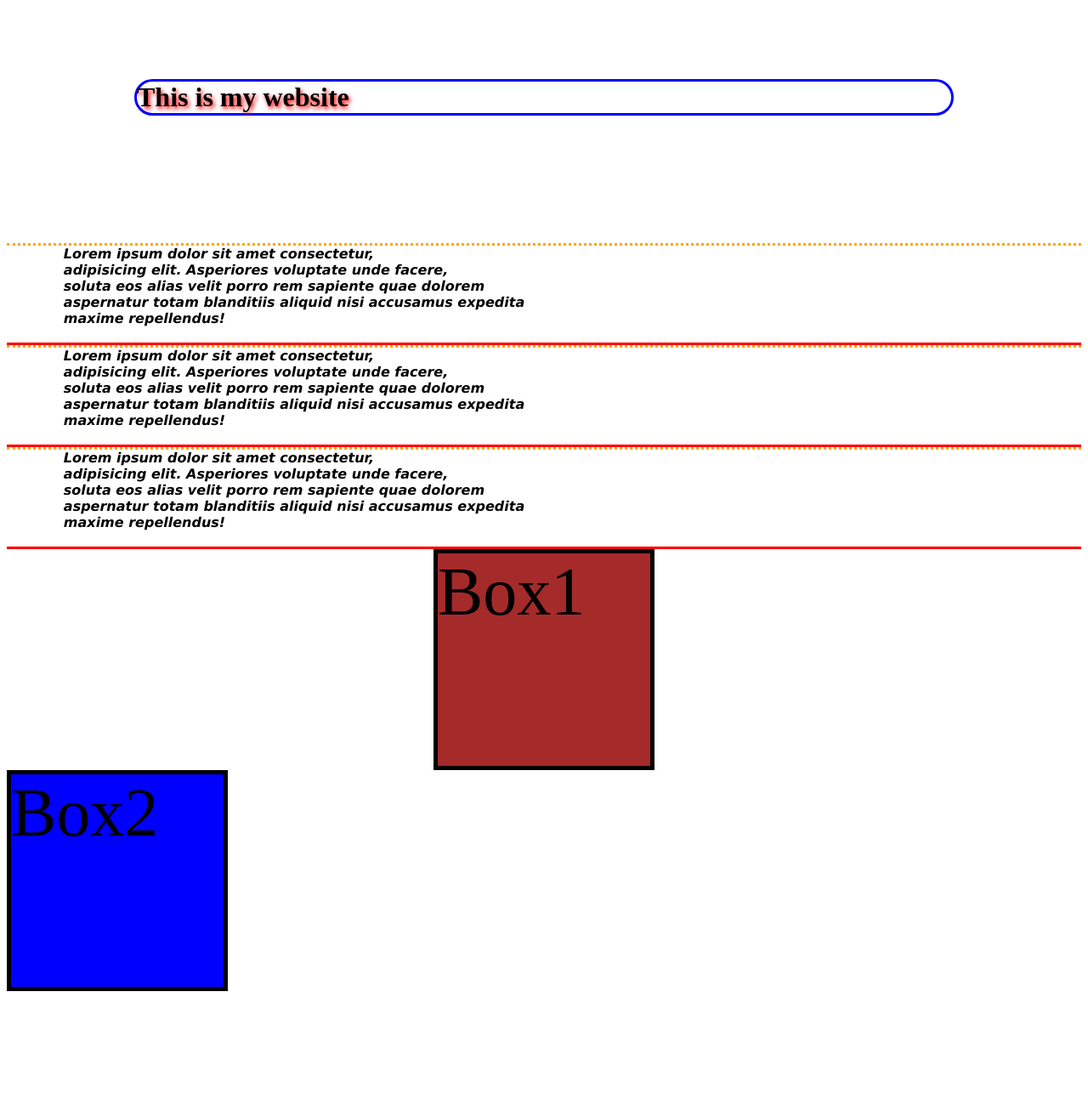
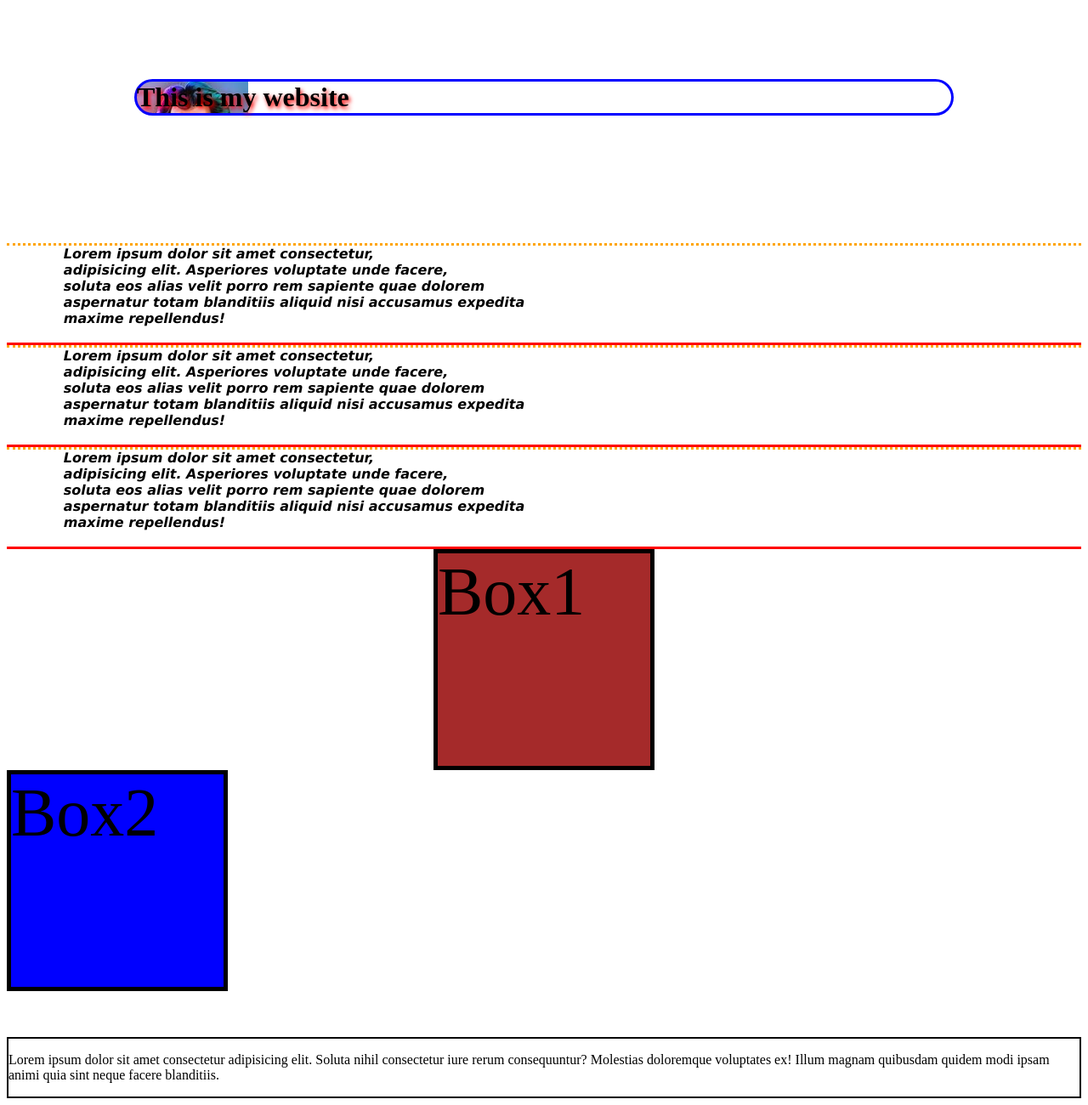
Before and after one commit to agilasenthil/CSS, a plain HTML site: page index.html in a window 1280 px wide. Shown: the part 57-1357 px from the top of the page at 85% size. Before the commit the page ends 1231 px from the top, so only its background shows below. Drawn offline with Linux system fonts and the light colour scheme.

Commit message:
Added few changes

```diff
--- a/index.html
+++ b/index.html
@@ -42,5 +42,21 @@
         <div class = "box" id="box1">Box1</div>
         <div class = "box" id = "box2">Box2</div>
 
+         <br>
+         <br>
+         <br>
+        <!--Overflow = property that sets the desired
+                       behaviour when the content doesnt fit the parent element box-->
+            <!--Overflow:visible, hidden, clip, scroll, auto-->
+        <div>
+            <p>
+                Lorem ipsum dolor sit amet consectetur adipisicing elit. Soluta nihil consectetur iure rerum consequuntur? Molestias doloremque voluptates ex! Illum magnam quibusdam quidem modi ipsam animi quia sint neque facere blanditiis.
+            </p>
+        </div>
+
+        <!--position -- where the box should be on the web page-->
+        <!--background image-->
+
+
     </body>
 </html>
--- a/style.css
+++ b/style.css
@@ -2,10 +2,13 @@ h1{
     margin: 150px;
     text-shadow: 2px 3px 5px red;
     border-style: solid;
+    display: blocksss;
     border-width: 3px;
     color: black;
     border-color: blue;
     border-radius: 25px;
+    background-image: url(Rajini.png);
+    background-repeat: no-repeat;
 }
 pre{
     margin: auto;
@@ -30,3 +33,9 @@ pre{
 #box2{
     background-color: blue;
 }
+
+div{
+    border: 2px solid;
+    height: 75 px;
+    overflow: auto;
+}
```
Also changed, not shown: Rajini.png (added).
